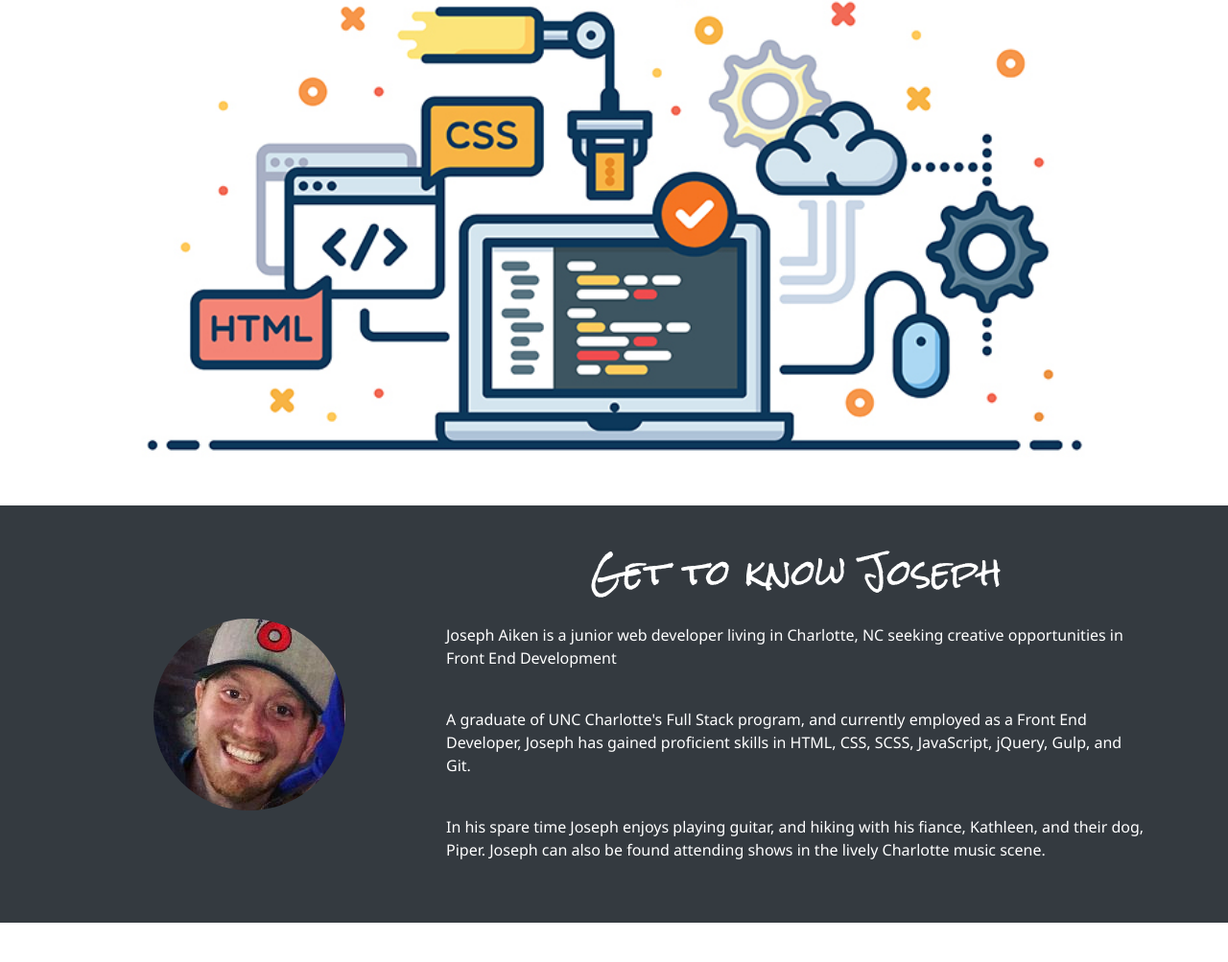
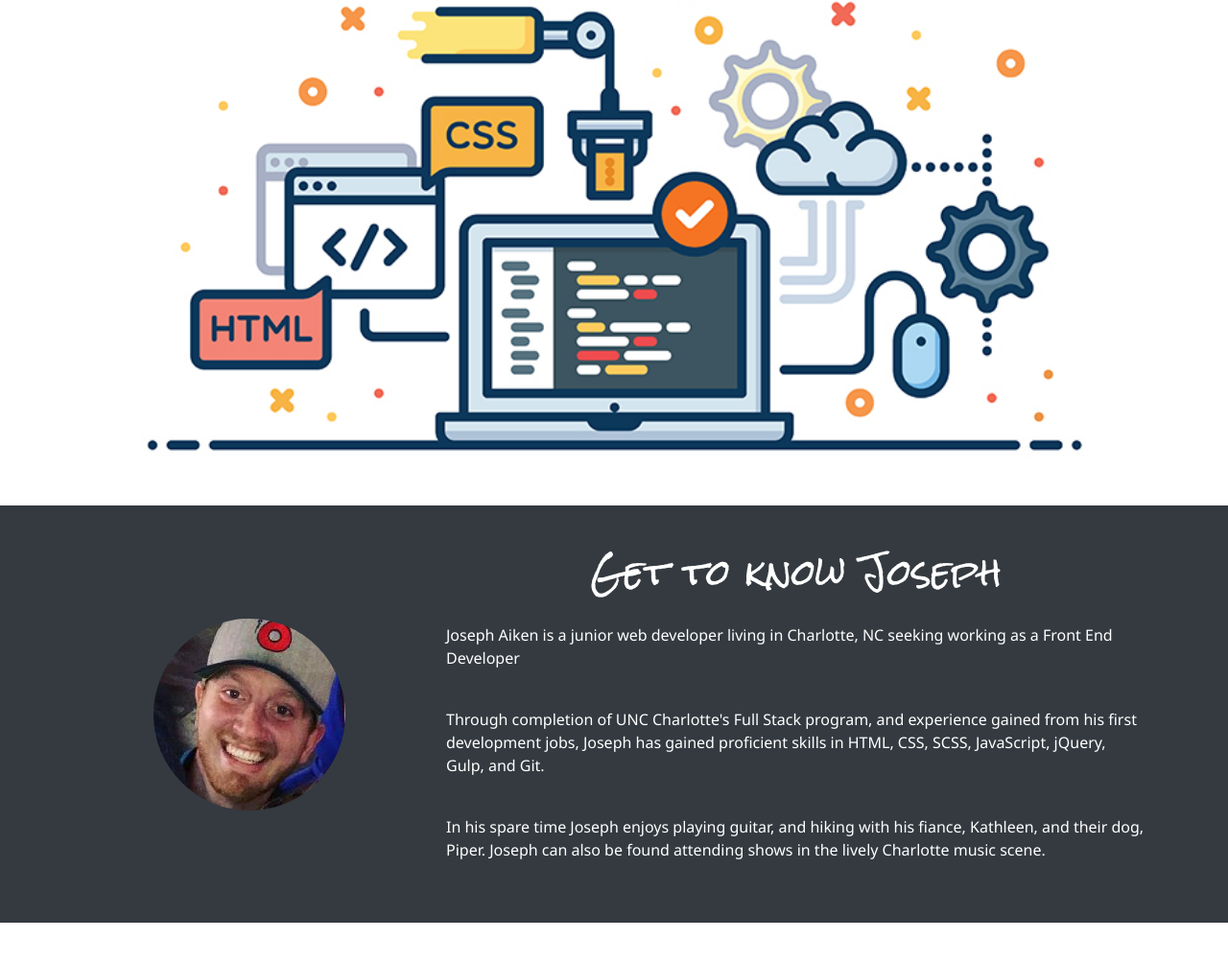
Before and after one commit to JoeAiken/ProfessionalPorfolio, a website: page public/index.html in a window 1280 px wide. Shown: the part 190-1193 px from the top of the page at 96% size. Drawn offline with nearby package versions, Linux system fonts and the light colour scheme.

Commit message:
a few updates to content

```diff
--- a/public/index.html
+++ b/public/index.html
@@ -62,12 +62,9 @@
                     <div class="col-md-8">
                         <h1 class="text-center">Get to know Joseph</h1>
                         <br>
-                        <p>Joseph Aiken is a junior web developer living in Charlotte, NC seeking creative opportunities
-                            in Front End Development</p>
+                        <p>Joseph Aiken is a junior web developer living in Charlotte, NC seeking working as a Front End Developer</p>
                         <br>
-                        <p>A graduate of UNC Charlotte's Full Stack program, and currently employed as a Front End
-                            Developer, Joseph has gained proficient skills in HTML, CSS, SCSS, JavaScript, jQuery, Gulp,
-                            and Git.</p>
+                        <p>Through completion of UNC Charlotte's Full Stack program, and experience gained from his first development jobs, Joseph has gained proficient skills in HTML, CSS, SCSS, JavaScript, jQuery, Gulp, and Git.</p>
                         <br>
                         <p>In his spare time Joseph enjoys playing guitar, and hiking with his fiance, Kathleen, and
                             their dog, Piper. Joseph can also be found attending shows in the lively Charlotte music
```
